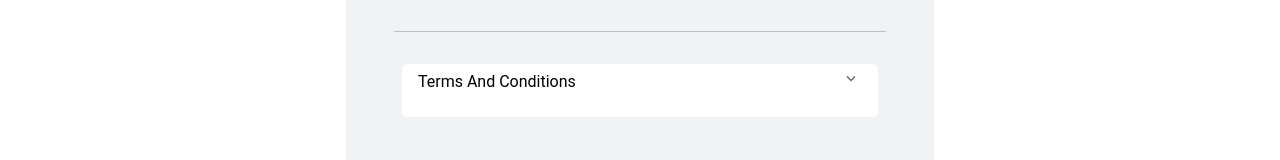
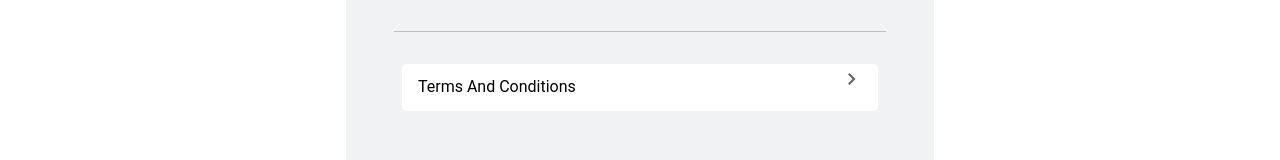
Before and after one commit to rutbirhanu/FarmAdvisor, a React (Create React App) app: page /profilePage in a window 1280 px wide. Shown: the part 283-443 px from the top of the page. Built offline with nearby package versions, Linux system fonts and the light colour scheme.

Commit message:
profile and help page navigation

```diff
--- a/src/components/component.css
+++ b/src/components/component.css
@@ -3,7 +3,6 @@
     margin: 0.5rem;
     border-radius: 5px;
     position: relative;
-
 }
 .drop-btn{
     border: none;
@@ -16,4 +15,6 @@
 }
 p{
     color: black;
+    margin-top: 5px;
+    margin-bottom: 5px;
 }
--- a/src/headers/helppage.js
+++ b/src/headers/helppage.js
@@ -9,8 +9,8 @@ export default function HelpPage() {
   return (
     <div>
       <AppHeader />
-      <PageSubheader title="Help" />
-      <div className='parent_div'>
+      <PageSubheader title="Help"  />
+        <div className='parent_div'>
         <div className='help-content'>
 
           <h6 className='help-title' style={{"marginBottom":"2rem"}}>FAQ</h6>
@@ -20,6 +20,7 @@ export default function HelpPage() {
           <DropdownComponent number="4"/>
           <DropdownComponent number="5"/>
           <DropdownComponent number="6"/>
+          <DropdownComponent number="7"/>
         </div>
       </div>
     </div>
--- a/src/headers/pagesubheader.js
+++ b/src/headers/pagesubheader.js
@@ -1,12 +1,17 @@
 import React from 'react'
+import { useNavigate } from 'react-router-dom'
 import "./headerstylesheet.css"
 
 export default function PageSubheader({title}) {
+  const navigate = useNavigate();
+  const goBack = () =>{
+    navigate(-1);
+  }
   return (
     <div className='subheader-div1'>
       <div className='subheader-div2'>
         <div>
-      <i class="fa fa-chevron-left" style={{"color":"grey", "marginRight":"20px"}}></i>
+      <i class="fa fa-chevron-left" onClick={goBack} style={{"color":"grey", "marginRight":"20px"}}></i>
           {title}
         </div>
       </div>
--- a/src/headers/profilepage.js
+++ b/src/headers/profilepage.js
@@ -3,16 +3,22 @@ import AppHeader from './appheader'
 import PageSubheader from './pagesubheader'
 import "./headerstylesheet.css"
 import "../homepage/homepageStyle.css"
-import { useState } from 'react'
-import dropdown from "../image/dropdown.png"
+// import { useState } from 'react'
+import shape from "../image/shape.png"
 import "../components/component.css"
+import { useNavigate } from 'react-router-dom'
 
 export default function ProfilePage() {
-  const [isOpen, setIsOpen] = useState(false)
+  // const [isOpen, setIsOpen] = useState(false)
 
-  const toggleHelp = (e) => {
-    e.preventDefault()
-    setIsOpen(prev => !prev)
+  // const toggleHelp = (e) => {
+  //   e.preventDefault()
+  //   setIsOpen(prev => !prev)
+  // }
+  let navigate = useNavigate();
+  const routeChange = () => {
+    let path = `/helpPage`;
+    navigate(path);
   }
 
   return (
@@ -30,11 +36,11 @@ export default function ProfilePage() {
 
             <div className='dropdown-component' style={{"padding":"0.4rem"}}>
               <p>Terms And Conditions</p>
-              <button className='drop-btn' onClick={toggleHelp}><img src={dropdown} /></button>
-              {isOpen && <p className='desc'>Lorem ipsum dolor sit amet, consectetur adipiscing elit. Nam a egestas ultrices vitae
+              <button className='drop-btn' onClick={routeChange}><img alt='dropdown'src={shape} /></button>
+              {/* {isOpen && <p className='desc'>Lorem ipsum dolor sit amet, consectetur adipiscing elit. Nam a egestas ultrices vitae
                 nam sed sit velit elementum. Suspendisse ultrices velit mauris in vel cursus sagitt m dolor sit amet, consectetur adipiscing elit. Nam a egestas ultrices vitae
                 nam sed sit velit elementum. Suspendisse ultrices velit mauris in vel cursus sagitt m dolor sit amet, consectetur adipiscing elit. Nam a egestas ultrices vitae
-                nam sed sit velit elementum. Suspendisse ultrices velit mauris in vel cursus sagittis.</p>}
+                nam sed sit velit elementum. Suspendisse ultrices velit mauris in vel cursus sagittis.</p>} */}
             </div>
 
             <div className='delete'>Delete Account</div>
--- a/src/homepage/landingPage.js
+++ b/src/homepage/landingPage.js
@@ -3,8 +3,9 @@ import "./homepageStyle.css"
 import { useState } from 'react'
 import CreateFarmPage from './createFarmPage'
 import AppHeader from '../headers/appheader';
+import welcome from '../image/welcome.png'
 
-export default function LandingPage({ img, buttonLable, height, width }) {
+export default function LandingPage({  buttonLable }) {
   const [openModal, setModal] = useState(false);
 
   const toggleModal = () => {
@@ -18,7 +19,7 @@ export default function LandingPage({ img, buttonLable, height, width }) {
 
 
       <div className='second_div'>
-        <img className='main-img' src={img} width={width} height={height} />
+        <img className='main-img' alt='home'src={welcome} />
 
         <h1>Welcome to Agino</h1>
         <section>
--- a/src/homepage/selectedfarm.js
+++ b/src/homepage/selectedfarm.js
@@ -3,6 +3,7 @@ import "./homepageStyle.css"
 import { useState } from 'react'
 import CreateFieldModal from './createFieldModal'
 import AppHeader from "../headers/appheader"
+import welcome from '../image/welcome.png'
 
 export default function SelectedFarmPage() {
   const [openModal, setModal] = useState();
@@ -16,7 +17,10 @@ export default function SelectedFarmPage() {
       <div className='main-div'>
         <div className='header-div'>
           <div className='image-dropdown'>
-            <img className='main-img' src="https://img.freepik.com/free-vector/farmer-with-animal-farm-farm-scene-cartoon-style_1308-52911.jpg?w=2000" height={45} width={45} />
+            <img className='main-img' src={welcome}
+            // src="https://img.freepik.com/free-vector/farmer-with-animal-farm-farm-scene-cartoon-style_1308-52911.jpg?w=2000"
+            height={45} width={45}
+            />
             <select className='farmname-dropdown'>
               <option>Farm Name</option>
               <option>farm2</option>
```
Also changed, not shown: src/image/shape.png (added), src/image/welcome.png (added).
